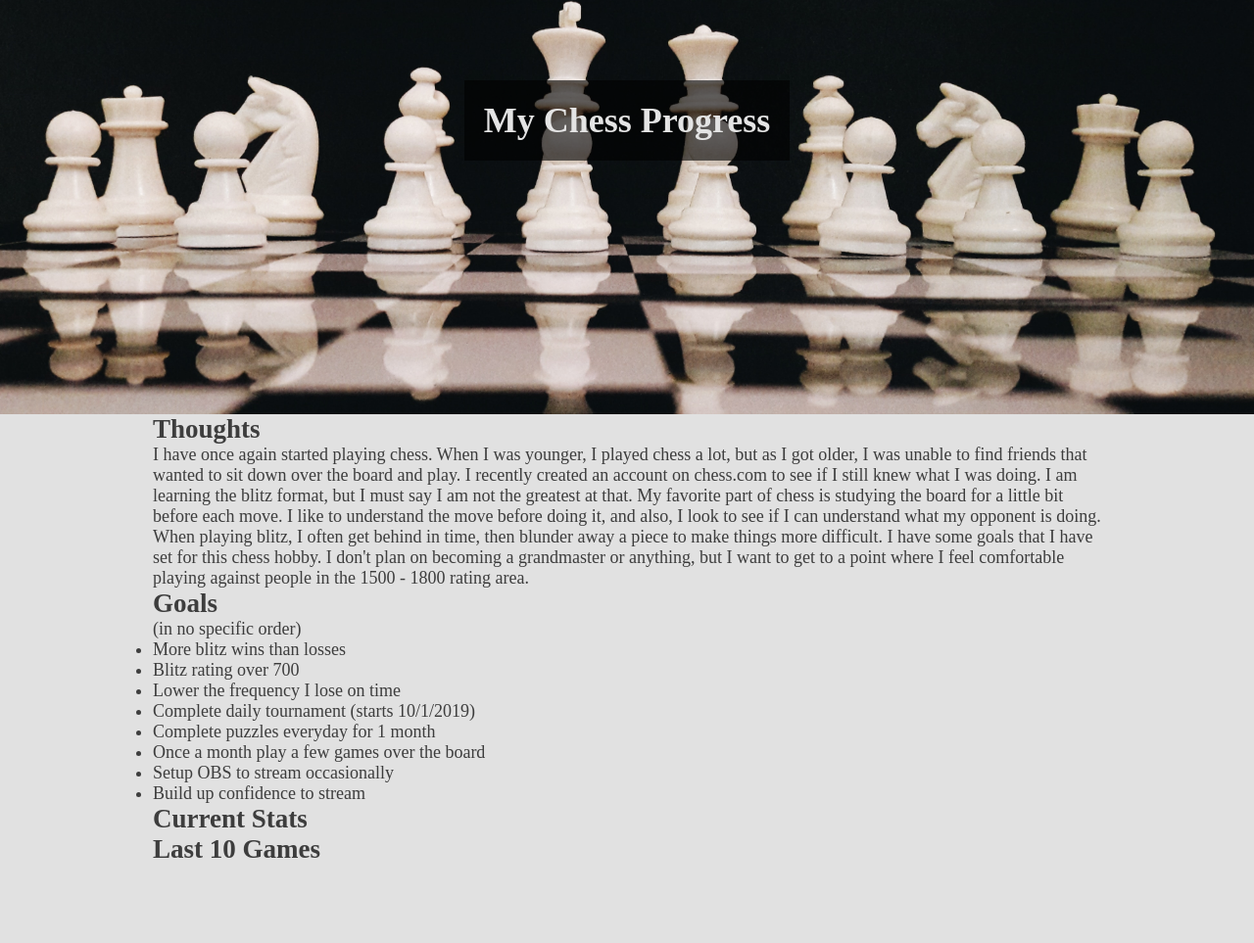
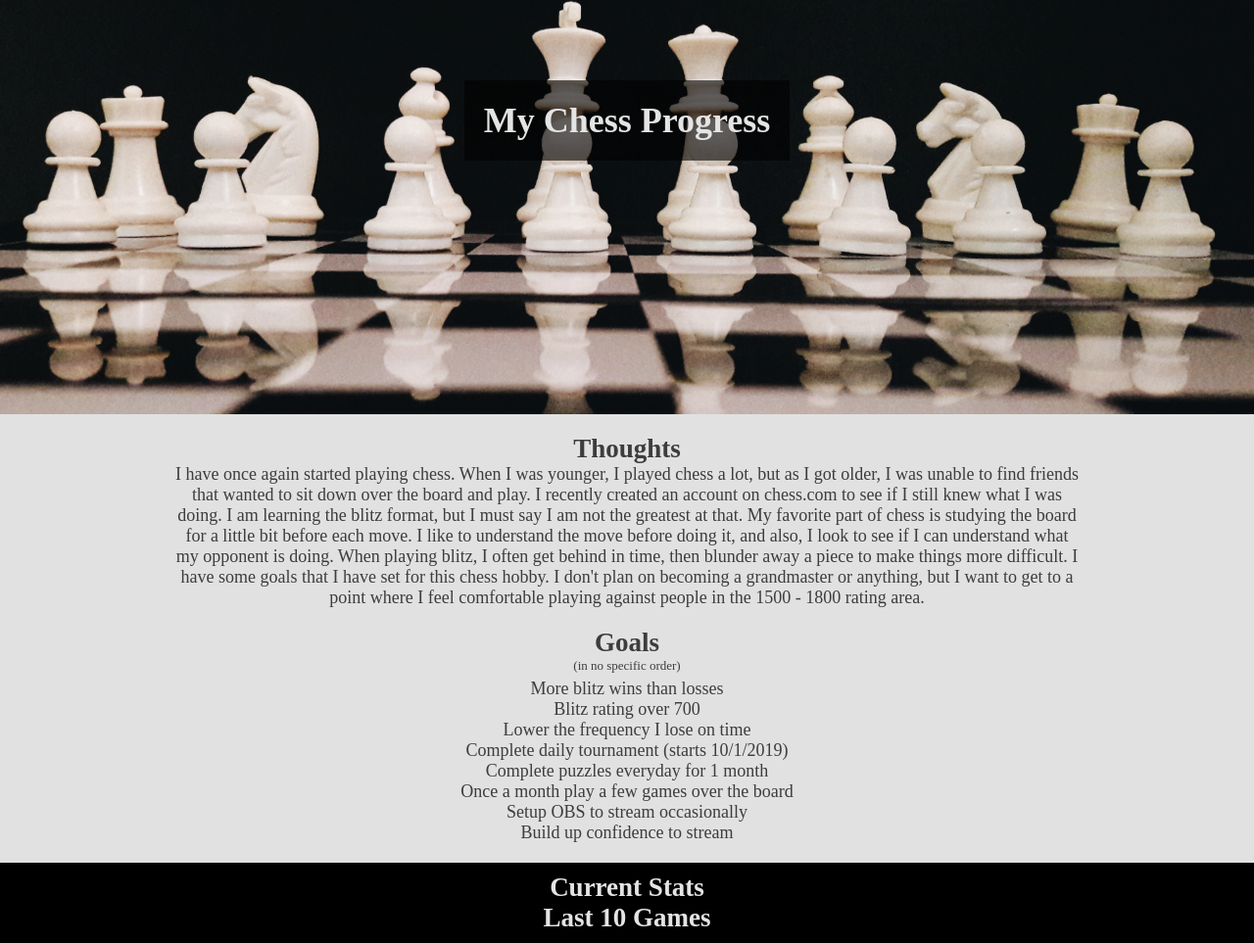
Before and after one commit to KentenRoth/Chess-Site, a plain HTML site: page Public/index.html in a window 1280 px wide. Shown: the part 221-1184 px from the top of the page at 98% size. Before the commit the page ends 1104 px from the top, so only its background shows below. Drawn offline with Linux system fonts and the light colour scheme; no server answers.

Commit message:
WIP: Hooked up navbar links

```diff
--- a/CSS/styles.css
+++ b/CSS/styles.css
@@ -151,7 +151,34 @@ button {
 	color: rgb(228, 228, 228);
 }
 
-/********** Thoughts/Goals **********\
+/********** Thoughts/Goals **********/
+
+.head {
+	padding: 10px;
+}
+
+.goals {
+	text-align: center;
+	padding: 10px;
+}
+
+.subheader {
+	font-size: 1.3rem;
+	padding-bottom: 5px;
+}
+
+.goals ul {
+	list-style-type: none;
+}
+
+/********** Stats/Played **********/
+
+.play {
+	background: black;
+	color: rgb(228, 228, 228);
+	text-align: center;
+	padding: 10px;
+}
 
 /********** Card **********/
 
--- a/Public/index.html
+++ b/Public/index.html
@@ -23,11 +23,11 @@
 			<a class="home" href="#home">Home</a>
 			<ul class="nav" id="js-menu">
 				<li class="link"><a href="#goals">Goals</a></li>
-				<li class="link"><a href="#games">Games</a></li>
+				<li class="link"><a href="#play">Games</a></li>
 			</ul>
 		</div>
 		<div class="content">
-			<div class="header">
+			<div class="header" id="home">
 				<div class="headerBox">
 					<div class="titleBox">
 						<h1 class="title">My Chess Progress</h1>
@@ -36,7 +36,7 @@
 			</div>
 			<div class="container">
 				<div class="goals">
-					<div>
+					<div class="head">
 						<h2>Thoughts</h2>
 						<div>
 							<p>
@@ -62,9 +62,9 @@
 							</p>
 						</div>
 					</div>
-					<div>
+					<div class="head" id="goals">
 						<h2>Goals</h2>
-						<p>(in no specific order)</p>
+						<p class="subheader">(in no specific order)</p>
 						<ul>
 							<li>More blitz wins than losses</li>
 							<li>Blitz rating over 700</li>
@@ -81,13 +81,17 @@
 						</ul>
 					</div>
 				</div>
-				<div class="palyed" id="played">
-					<div>
-						<h2>Current Stats</h2>
-						<div class="stats" id="stats"></div>
-					</div>
-					<div>
-						<h2>Last 10 Games</h2>
+			</div>
+			<div class="play" id="play">
+				<div class="container">
+					<div class="played" id="played">
+						<div class="currentStats">
+							<h2>Current Stats</h2>
+							<div class="stats" id="stats"></div>
+						</div>
+						<div>
+							<h2>Last 10 Games</h2>
+						</div>
 					</div>
 				</div>
 			</div>
--- a/Scripts/functions.js
+++ b/Scripts/functions.js
@@ -127,6 +127,8 @@ request.send();
 
 // ********** Chess Ratings and Record ********** \\
 
+const stats = document.getElementById('stats');
+
 var request = new XMLHttpRequest();
 request.open('GET', 'https://api.chess.com/pub/player/king_k2/stats', true);
 
@@ -138,6 +140,9 @@ request.onload = function() {
 	const blitzRating = blitz.last.rating;
 	const dailyRecord = daily.record;
 	const dailyRating = daily.last.rating;
+
+	console.log(blitzRecord, blitzRating);
+	console.log(dailyRecord, dailyRating);
 };
 request.send();
 
```
